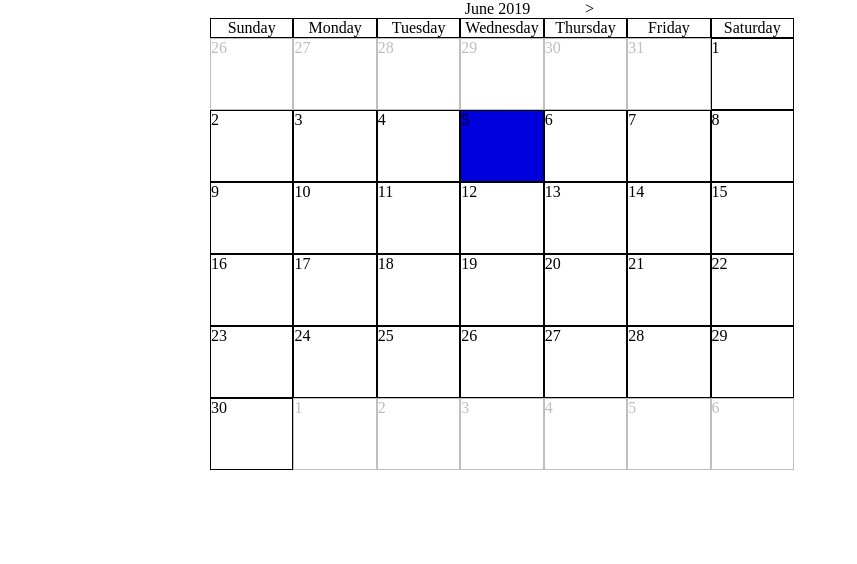
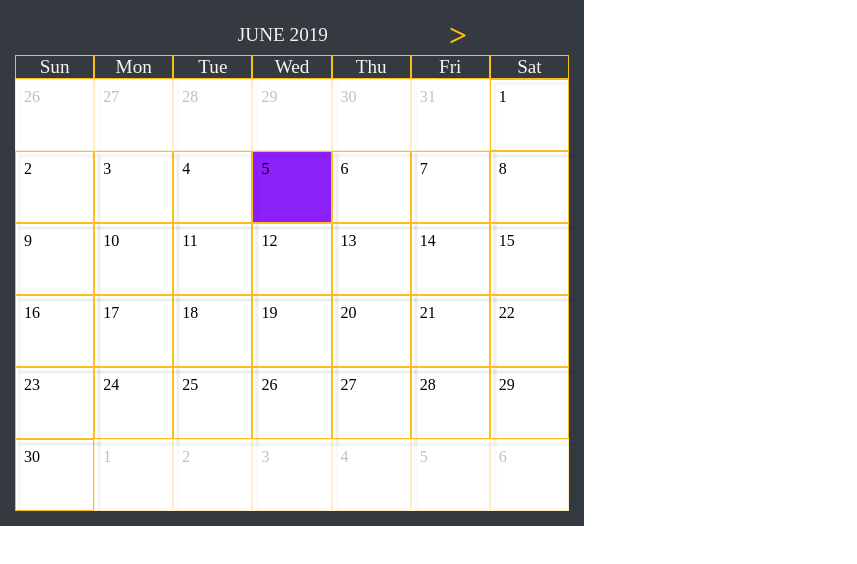
Before and after one commit to pt3-labs-contractor/PT3Labs_Contractor_FE, a React (Create React App) app in the folder client/: page /calendar in a window 1280 px wide. Shown: the top 564 px of the page, without its empty margins (0-857 px from the left). Built offline with nearby package versions, Linux system fonts and the light colour scheme; no server answers.

Commit message:
Refine calendar styling and select specific contractor element

```diff
--- a/client/src/actions/index.js
+++ b/client/src/actions/index.js
@@ -123,7 +123,7 @@ export const fetchAccts = () => dispatch => {
 };
 
 export const fetchSchedule = id => dispatch => {
-  dispatch({ type: LOADING });
+  // dispatch({ type: LOADING });
   const headers = setHeaders();
   axios
     .get(
--- a/client/src/components/appointments/AvailabilityList.js
+++ b/client/src/components/appointments/AvailabilityList.js
@@ -32,19 +32,23 @@ function AvailabilityList(props) {
         end = dateFns.addMilliseconds(end, item.duration.milliseconds);
       }
       return (
-        <div key={item.id} onClick={() => props.setAppointment(item)}>
+        <button key={item.id} onClick={() => props.setAppointment(item)}>
           {`${dateFns.format(start, 'HH:mm')} - ${dateFns.format(
             end,
             'HH:mm'
           )}`}
-        </div>
+        </button>
       );
     });
     return <>{times}</>;
   };
 
   return (
-    <div className="availability-list">
+    <div
+      className={`availability-list ${
+        availability.length > 0 ? 'display' : ''
+      }`}
+    >
       <RenderTimes />
     </div>
   );
--- a/client/src/components/calendar/Calendar.css
+++ b/client/src/components/calendar/Calendar.css
@@ -1,7 +1,8 @@
 .calendar {
-  margin-left: 210px;
+  /* margin-left: 208px; */
   width: 60%;
   max-width: 73vh;
+  border: 15px solid var(--dark-color);
   /* margin: 0 20px; */
   /* max-height: 70vh; */
 }
@@ -9,17 +10,30 @@
 .calendar-nav {
   display: flex;
   justify-content: center;
+  align-items: center;
+  font-size: 1.2rem;
+  height: 40px;
+  background-color: var(--dark-color);
+  color: var(--light-color);
+}
+
+.calendar-nav div:not(.nav-month) {
+  color: var(--primary-color);
+  font-weight: bold;
+  font-size: 2rem;
 }
 
 .nav-month {
   text-align: center;
-  width: 30%;
+  width: 60%;
   padding: 0 20px;
 }
 
 .day-container {
   display: grid;
   grid-template-columns: repeat(7, 1fr);
+  background-color: var(--dark-color);
+  color: var(--light-color);
 }
 
 .cell-container {
@@ -29,16 +43,32 @@
 }
 
 .cell,
-.day-cell {
-  border: 1px solid #000;
+.day-container .day-cell {
+  border: 1px solid var(--primary-color);
+  position: relative;
+}
+
+.cell {
+  padding: 8px;
 }
 
 .day-cell {
   text-align: center;
+  font-size: 1.2rem;
+}
+
+.cell::before {
+  content: '';
+  position: absolute;
+  border: 3px solid rgba(0, 0, 0, 0.03);
+  top: 2px;
+  left: 2px;
+  width: 100%;
+  height: 100%;
 }
 
 .cell.selected {
-  background-color: #0000dd;
+  background-color: var(--secondary-color);
 }
 
 .cell.disable {
@@ -48,7 +78,3 @@
 .cell.available {
   border: 3px solid green;
 }
-
-/* .calendar-test {
-
-} */
--- a/client/src/components/calendar/Calendar.js
+++ b/client/src/components/calendar/Calendar.js
@@ -20,7 +20,7 @@ function Calendar(props) {
           </div>
         ) : null}
         <div className="nav-month">
-          {dateFns.format(selectedMonth, 'MMMM YYYY')}
+          {dateFns.format(selectedMonth, 'MMMM YYYY').toUpperCase()}
         </div>
         <div onClick={() => setMonth(dateFns.addMonths(selectedMonth, 1))}>
           &gt;
@@ -37,7 +37,7 @@ function Calendar(props) {
     for (let i = 0; i < 7; i++) {
       days.push(
         <div className="day-cell" key={i}>
-          {dateFns.format(dateFns.addDays(start, i), 'dddd')}
+          {dateFns.format(dateFns.addDays(start, i), 'ddd')}
         </div>
       );
     }
--- a/client/src/components/contractors/ContractorList.js
+++ b/client/src/components/contractors/ContractorList.js
@@ -1,4 +1,4 @@
-import React, { useState, useEffect } from 'react';
+import React, { useState, useEffect, useRef } from 'react';
 import { Link } from 'react-router-dom';
 import { connect } from 'react-redux';
 import './ContractorList.css';
@@ -6,11 +6,12 @@ import './ContractorList.css';
 import ContractorCard from './ContractorCard';
 // import NavBarUser from './components/navbar/NavBarUser';
 
-
 function ContractorList(props) {
   const [pageNum, setPageNum] = useState(0);
   const [contractorList, setContractors] = useState([]);
   const [list, setList] = useState([]);
+  const [select, setSelect] = useState({});
+  const testRef = useRef({});
 
   useEffect(() => {
     const { contractors } = props;
@@ -34,6 +35,17 @@ function ContractorList(props) {
     setList(contractorList[pageNum] || []);
   }, [pageNum, contractorList]);
 
+  const selectElement = id => {
+    setSelect(id);
+    const testPromise = new Promise((resolve, reject) => {
+      testRef.current[id] = React.createRef();
+      resolve(testRef.current[id]);
+    });
+    testPromise.then(value => {
+      console.log(value.current.getBoundingClientRect());
+    });
+  };
+
   const pageChange = dir => {
     setPageNum(pageNum + dir);
   };
@@ -41,10 +53,15 @@ function ContractorList(props) {
   return (
     <div className="contractor-list container">
       <h3>Contractors:</h3>
-      <button onClick={() => pageChange(-1)} disabled={pageNum <= 0}>
+      <button
+        className="btn"
+        onClick={() => pageChange(-1)}
+        disabled={pageNum <= 0}
+      >
         Page down
       </button>
       <button
+        className="btn"
         onClick={() => pageChange(1)}
         disabled={pageNum >= contractorList.length - 1}
       >
@@ -55,7 +72,17 @@ function ContractorList(props) {
       {list.map(contractor =>
         props.userLanding ? (
           <div key={contractor.id}>
-            <div onClick={() => props.selectContractor(contractor)}>
+            <div
+              ref={testRef.current[contractor.id]}
+              className={
+                'contractor-card-container' +
+                `${select === contractor.id ? ' selected' : ''}`
+              }
+              onClick={() => {
+                props.selectContractor(contractor);
+                selectElement(contractor.id);
+              }}
+            >
               <ContractorCard contractor={contractor} />
             </div>
           </div>
--- a/client/src/components/landingpage/UserLandingPage.css
+++ b/client/src/components/landingpage/UserLandingPage.css
@@ -1,22 +1,25 @@
 .user.container {
-  margin-top: 75px;
+  margin-top: 20px;
   margin-left: 200px;
-  padding-left: 10px;
+  /* padding-left: 10px; */
   width: 85%;
 }
 
 .user-calendar {
   display: flex;
   justify-content: flex-start;
+  padding-top: 18px;
 }
 
 .user-calendar .calendar-target {
   width: 50%;
+  margin-top: 0;
 }
 
 .user-calendar .calendar-target .calendar {
   margin-left: 0px;
   width: 100%;
+  height: 66.4vh;
 }
 
 .user-calendar .contractor-target {
@@ -29,13 +32,51 @@
 .user-calendar .contractor-target .contractor-list {
   padding: 0px;
   margin: 0;
-  max-height: 73vh;
+  /* height: 66.4vh; */
+  max-height: 95%;
+  min-height: 66.4vh;
   font-size: 12px;
+  color: var(--light-color);
+  background-color: var(--dark-color);
+}
+
+.user-calendar .contractor-target .contractor-list .contractor-card-container {
+  border-bottom: 1px solid var(--primary-color);
+}
+
+.user-calendar
+  .contractor-target
+  .contractor-list
+  .contractor-card-container.selected {
+  background-color: var(--primary-color);
+  color: #000;
+}
+
+.availability-target .availability-list {
+  display: flex;
+  flex-direction: column;
+  align-items: center;
+  padding: 15px 5px;
+  width: 0;
+  transition: width 0.2s ease;
+  overflow: hidden;
+  word-wrap: none;
+  height: 100px;
+}
+
+.availability-target .availability-list button {
+  margin: 10px 0;
+}
+
+.availability-target .availability-list.display {
+  width: 100%;
+  background-color: lightgrey;
+  /* transition: all 10s linear; */
 }
 
 .user-calendar > div:not(.calendar) {
-  margin-top: 15px;
-  padding-left: 5px;
+  /* margin-top: 15px; */
+  /* padding-left: 5px; */
 }
 
 @media (max-width: 600px) {
--- a/client/src/components/landingpage/UserLandingPage.js
+++ b/client/src/components/landingpage/UserLandingPage.js
@@ -61,6 +61,7 @@ function UserLandingPage(props) {
   }, [props.selectedDay]);
 
   useEffect(() => {
+    setTime({});
     contractor.id && props.fetchSchedule(contractor.id);
     // eslint-disable-next-line
   }, [contractor]);
@@ -140,7 +141,7 @@ function UserLandingPage(props) {
           <div className="contractor-target" ref={contractorTarget}>
             <ContractorList userLanding selectContractor={selectContractor} />
           </div>
-          <div ref={availabilityTarget}>
+          <div className="availability-target" ref={availabilityTarget}>
             <AvailabilityList setAppointment={selectTime} />
           </div>
           <div ref={appointmentTarget}>
--- a/client/src/index.js
+++ b/client/src/index.js
@@ -12,7 +12,7 @@ import App from './App';
 
 import reducer from './reducers';
 
-const store = createStore(reducer, applyMiddleware(thunk, logger));
+const store = createStore(reducer, applyMiddleware(thunk));
 
 export default store;
 
```
